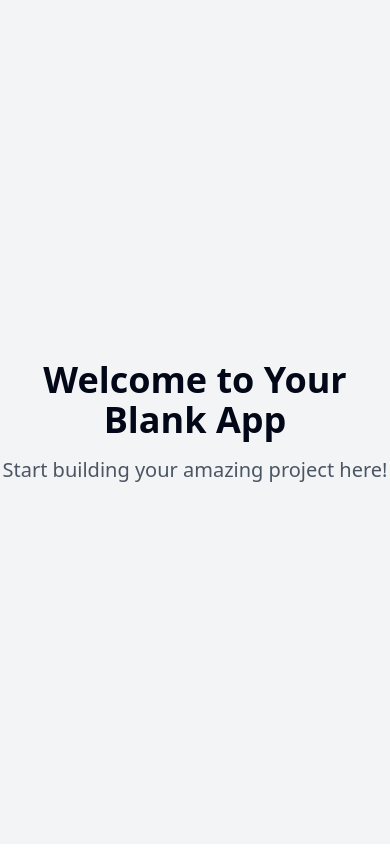
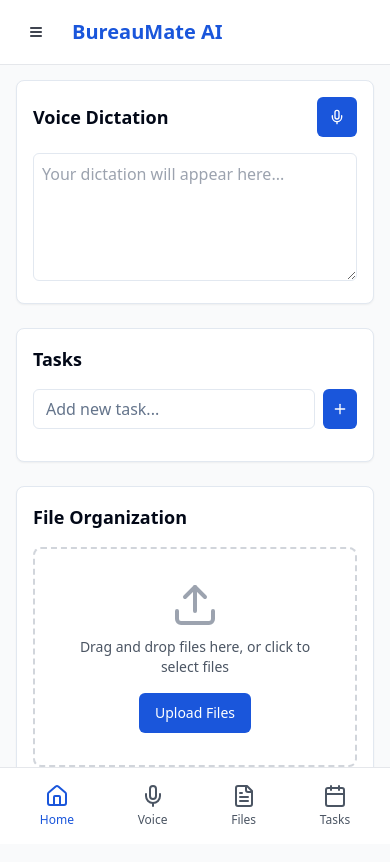
Before and after one commit to suryansh924/Ai4Bureaucrats, a React (Vite) app: page / in a window 390 px wide. Shown: the top 862 px of the page. Built offline with nearby package versions, Linux system fonts and the light colour scheme.

Commit message:
Build mobile app functionality
[skip gpt_engineer]

```diff
--- /dev/null
+++ b/src/components/FileOrganizer.tsx
@@ -0,0 +1,20 @@
+import { Upload } from "lucide-react";
+import { Button } from "@/components/ui/button";
+import { Card } from "@/components/ui/card";
+
+const FileOrganizer = () => {
+  return (
+    <Card className="p-4 animate-fade-in">
+      <h2 className="text-lg font-semibold mb-4">File Organization</h2>
+      <div className="border-2 border-dashed border-gray-300 rounded-lg p-8 text-center">
+        <Upload className="mx-auto h-12 w-12 text-gray-400" />
+        <p className="mt-2 text-sm text-gray-600">
+          Drag and drop files here, or click to select files
+        </p>
+        <Button className="mt-4">Upload Files</Button>
+      </div>
+    </Card>
+  );
+};
+
+export default FileOrganizer;
--- /dev/null
+++ b/src/components/Header.tsx
@@ -0,0 +1,19 @@
+import { Menu } from "lucide-react";
+import { Button } from "@/components/ui/button";
+
+const Header = () => {
+  return (
+    <header className="fixed top-0 left-0 right-0 bg-white border-b border-gray-200 z-50">
+      <div className="container mx-auto px-4 h-16 flex items-center justify-between">
+        <div className="flex items-center space-x-4">
+          <Button variant="ghost" size="icon" className="md:hidden">
+            <Menu className="h-6 w-6" />
+          </Button>
+          <h1 className="text-xl font-bold text-primary">BureauMate AI</h1>
+        </div>
+      </div>
+    </header>
+  );
+};
+
+export default Header;
--- /dev/null
+++ b/src/components/MobileNav.tsx
@@ -0,0 +1,39 @@
+import { Home, Mic, FileText, Calendar } from "lucide-react";
+import { cn } from "@/lib/utils";
+
+const MobileNav = () => {
+  return (
+    <nav className="fixed bottom-0 left-0 right-0 bg-white border-t border-gray-200 md:hidden">
+      <div className="flex justify-around p-2">
+        <NavItem icon={<Home className="w-6 h-6" />} label="Home" active />
+        <NavItem icon={<Mic className="w-6 h-6" />} label="Voice" />
+        <NavItem icon={<FileText className="w-6 h-6" />} label="Files" />
+        <NavItem icon={<Calendar className="w-6 h-6" />} label="Tasks" />
+      </div>
+    </nav>
+  );
+};
+
+const NavItem = ({
+  icon,
+  label,
+  active = false
+}: {
+  icon: React.ReactNode;
+  label: string;
+  active?: boolean;
+}) => {
+  return (
+    <button
+      className={cn(
+        "flex flex-col items-center p-2 rounded-lg",
+        active ? "text-primary" : "text-gray-600"
+      )}
+    >
+      {icon}
+      <span className="text-xs mt-1">{label}</span>
+    </button>
+  );
+};
+
+export default MobileNav;
--- /dev/null
+++ b/src/components/TaskManager.tsx
@@ -0,0 +1,71 @@
+import { useState } from "react";
+import { Plus } from "lucide-react";
+import { Button } from "@/components/ui/button";
+import { Card } from "@/components/ui/card";
+import { Input } from "@/components/ui/input";
+
+interface Task {
+  id: number;
+  title: string;
+  completed: boolean;
+}
+
+const TaskManager = () => {
+  const [tasks, setTasks] = useState<Task[]>([]);
+  const [newTask, setNewTask] = useState("");
+
+  const addTask = () => {
+    if (!newTask.trim()) return;
+    setTasks([...tasks, { id: Date.now(), title: newTask, completed: false }]);
+    setNewTask("");
+  };
+
+  const toggleTask = (id: number) => {
+    setTasks(
+      tasks.map((task) =>
+        task.id === id ? { ...task, completed: !task.completed } : task
+      )
+    );
+  };
+
+  return (
+    <Card className="p-4 animate-fade-in">
+      <h2 className="text-lg font-semibold mb-4">Tasks</h2>
+      <div className="flex space-x-2 mb-4">
+        <Input
+          placeholder="Add new task..."
+          value={newTask}
+          onChange={(e) => setNewTask(e.target.value)}
+          onKeyPress={(e) => e.key === "Enter" && addTask()}
+        />
+        <Button onClick={addTask} size="icon">
+          <Plus className="h-4 w-4" />
+        </Button>
+      </div>
+      <div className="space-y-2">
+        {tasks.map((task) => (
+          <div
+            key={task.id}
+            className="flex items-center space-x-2 p-2 hover:bg-gray-50 rounded-md"
+          >
+            <input
+              type="checkbox"
+              checked={task.completed}
+              onChange={() => toggleTask(task.id)}
+              className="h-4 w-4"
+            />
+            <span
+              className={`flex-1 ${
+                task.completed ? "line-through text-gray-400" : ""
+              }`}
+            >
+              {task.title}
+            </span>
+          </div>
+        ))}
+      </div>
+    </Card>
+  );
+};
+
+export default TaskManager;
--- /dev/null
+++ b/src/components/VoiceDictation.tsx
@@ -0,0 +1,48 @@
+import { useState } from "react";
+import { Mic, Square } from "lucide-react";
+import { Button } from "@/components/ui/button";
+import { Card } from "@/components/ui/card";
+import { useToast } from "@/hooks/use-toast";
+
+const VoiceDictation = () => {
+  const [isRecording, setIsRecording] = useState(false);
+  const [transcript, setTranscript] = useState("");
+  const { toast } = useToast();
+
+  const toggleRecording = () => {
+    setIsRecording(!isRecording);
+    toast({
+      title: isRecording ? "Recording stopped" : "Recording started",
+      description: isRecording ? "Your dictation has been saved" : "Speak clearly into the microphone",
+    });
+  };
+
+  return (
+    <Card className="p-4 animate-fade-in">
+      <div className="space-y-4">
+        <div className="flex justify-between items-center">
+          <h2 className="text-lg font-semibold">Voice Dictation</h2>
+          <Button
+            onClick={toggleRecording}
+            variant={isRecording ? "destructive" : "default"}
+            size="icon"
+          >
+            {isRecording ? (
+              <Square className="h-4 w-4" />
+            ) : (
+              <Mic className="h-4 w-4" />
+            )}
+          </Button>
+        </div>
+        <textarea
+          className="w-full h-32 p-2 border rounded-md"
+          placeholder="Your dictation will appear here..."
+          value={transcript}
+          onChange={(e) => setTranscript(e.target.value)}
+        />
+      </div>
+    </Card>
+  );
+};
+
+export default VoiceDictation;
--- a/src/pages/Index.tsx
+++ b/src/pages/Index.tsx
@@ -1,12 +1,21 @@
-// Update this page (the content is just a fallback if you fail to update the page)
+import Header from "@/components/Header";
+import MobileNav from "@/components/MobileNav";
+import VoiceDictation from "@/components/VoiceDictation";
+import TaskManager from "@/components/TaskManager";
+import FileOrganizer from "@/components/FileOrganizer";
 
 const Index = () => {
   return (
-    <div className="min-h-screen flex items-center justify-center bg-gray-100">
-      <div className="text-center">
-        <h1 className="text-4xl font-bold mb-4">Welcome to Your Blank App</h1>
-        <p className="text-xl text-gray-600">Start building your amazing project here!</p>
-      </div>
+    <div className="min-h-screen bg-gray-50">
+      <Header />
+      <main className="container mx-auto px-4 pt-20 pb-24 md:pb-6">
+        <div className="grid gap-6 md:grid-cols-2">
+          <VoiceDictation />
+          <TaskManager />
+          <FileOrganizer />
+        </div>
+      </main>
+      <MobileNav />
     </div>
   );
 };
--- a/tailwind.config.ts
+++ b/tailwind.config.ts
@@ -12,85 +12,72 @@ export default {
   theme: {
     container: {
       center: true,
-			padding: '2rem',
+      padding: "2rem",
       screens: {
-				'2xl': '1400px'
-			}
+        "2xl": "1400px",
+      },
     },
     extend: {
       colors: {
-				border: 'hsl(var(--border))',
-				input: 'hsl(var(--input))',
-				ring: 'hsl(var(--ring))',
-				background: 'hsl(var(--background))',
-				foreground: 'hsl(var(--foreground))',
+        border: "hsl(var(--border))",
+        input: "hsl(var(--input))",
+        ring: "hsl(var(--ring))",
+        background: "hsl(var(--background))",
+        foreground: "hsl(var(--foreground))",
         primary: {
-					DEFAULT: 'hsl(var(--primary))',
-					foreground: 'hsl(var(--primary-foreground))'
+          DEFAULT: "#1a56db",
+          foreground: "#ffffff",
         },
         secondary: {
-					DEFAULT: 'hsl(var(--secondary))',
-					foreground: 'hsl(var(--secondary-foreground))'
+          DEFAULT: "#f97316",
+          foreground: "#ffffff",
         },
         destructive: {
-					DEFAULT: 'hsl(var(--destructive))',
-					foreground: 'hsl(var(--destructive-foreground))'
+          DEFAULT: "hsl(var(--destructive))",
+          foreground: "hsl(var(--destructive-foreground))",
         },
         muted: {
-					DEFAULT: 'hsl(var(--muted))',
-					foreground: 'hsl(var(--muted-foreground))'
+          DEFAULT: "hsl(var(--muted))",
+          foreground: "hsl(var(--muted-foreground))",
         },
         accent: {
-					DEFAULT: 'hsl(var(--accent))',
-					foreground: 'hsl(var(--accent-foreground))'
+          DEFAULT: "hsl(var(--accent))",
+          foreground: "hsl(var(--accent-foreground))",
         },
         popover: {
-					DEFAULT: 'hsl(var(--popover))',
-					foreground: 'hsl(var(--popover-foreground))'
+          DEFAULT: "hsl(var(--popover))",
+          foreground: "hsl(var(--popover-foreground))",
         },
         card: {
-					DEFAULT: 'hsl(var(--card))',
-					foreground: 'hsl(var(--card-foreground))'
+          DEFAULT: "hsl(var(--card))",
+          foreground: "hsl(var(--card-foreground))",
         },
-				sidebar: {
-					DEFAULT: 'hsl(var(--sidebar-background))',
-					foreground: 'hsl(var(--sidebar-foreground))',
-					primary: 'hsl(var(--sidebar-primary))',
-					'primary-foreground': 'hsl(var(--sidebar-primary-foreground))',
-					accent: 'hsl(var(--sidebar-accent))',
-					'accent-foreground': 'hsl(var(--sidebar-accent-foreground))',
-					border: 'hsl(var(--sidebar-border))',
-					ring: 'hsl(var(--sidebar-ring))'
-				}
       },
       borderRadius: {
-				lg: 'var(--radius)',
-				md: 'calc(var(--radius) - 2px)',
-				sm: 'calc(var(--radius) - 4px)'
+        lg: "var(--radius)",
+        md: "calc(var(--radius) - 2px)",
+        sm: "calc(var(--radius) - 4px)",
       },
       keyframes: {
-				'accordion-down': {
-					from: {
-						height: '0'
+        "accordion-down": {
+          from: { height: "0" },
+          to: { height: "var(--radix-accordion-content-height)" },
         },
-					to: {
-						height: 'var(--radix-accordion-content-height)'
-					}
+        "accordion-up": {
+          from: { height: "var(--radix-accordion-content-height)" },
+          to: { height: "0" },
         },
-				'accordion-up': {
-					from: {
-						height: 'var(--radix-accordion-content-height)'
+        "fade-in": {
+          "0%": { opacity: "0", transform: "translateY(10px)" },
+          "100%": { opacity: "1", transform: "translateY(0)" },
         },
-					to: {
-						height: '0'
-					}
-				}
       },
       animation: {
-				'accordion-down': 'accordion-down 0.2s ease-out',
-				'accordion-up': 'accordion-up 0.2s ease-out'
-			}
-		}
+        "accordion-down": "accordion-down 0.2s ease-out",
+        "accordion-up": "accordion-up 0.2s ease-out",
+        "fade-in": "fade-in 0.3s ease-out",
+      },
+    },
   },
   plugins: [require("tailwindcss-animate")],
 } satisfies Config;
```
Lines whose indentation alone changed are shown as unchanged.
